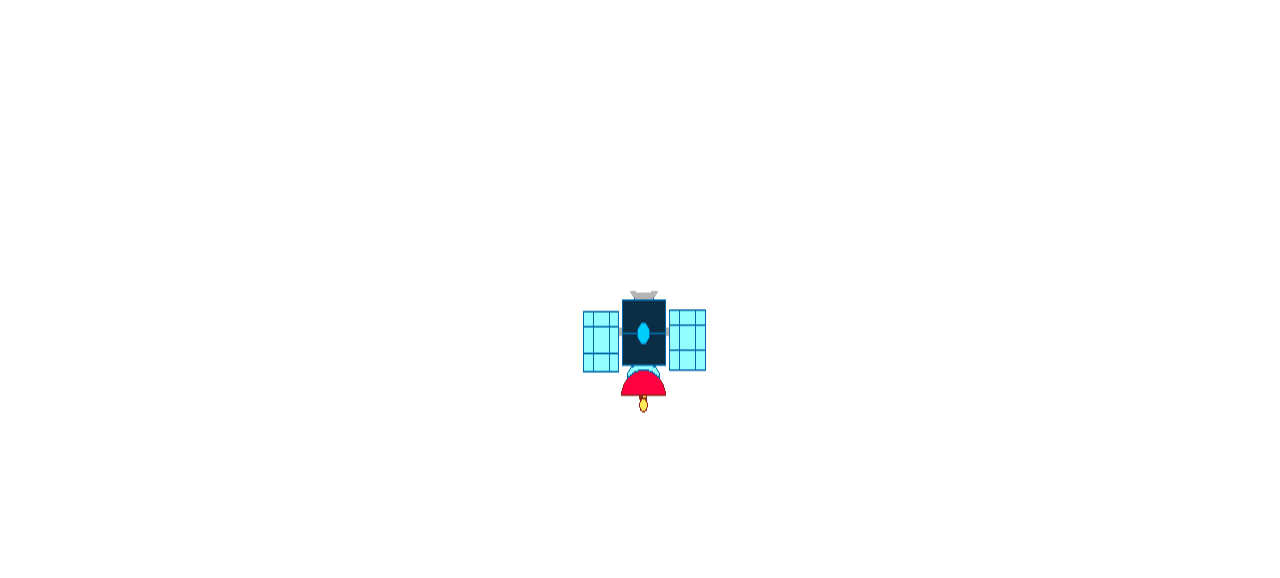
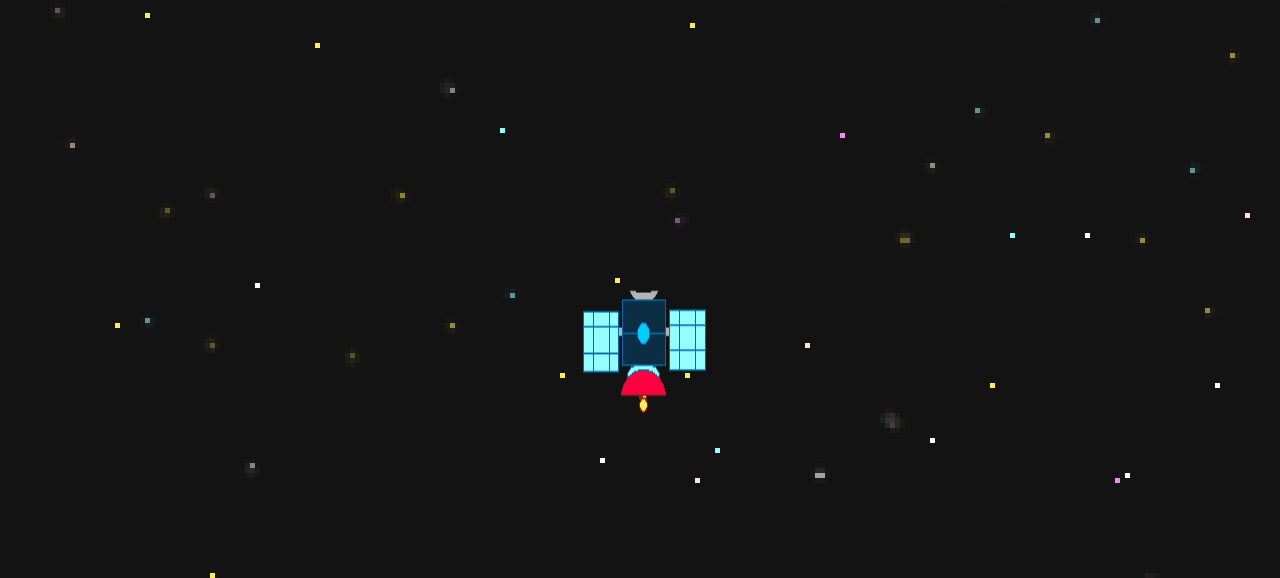
Before and after one commit to riccarM/pagina, a plain HTML site: page index.html in a window 1280 px wide. Shown: the part 222-800 px from the top of the page. Drawn offline with Linux system fonts and the light colour scheme; the site is published under a folder, as on GitHub Pages, so addresses that start at the root find nothing.

Commit message:
pequeño cambio bg

```diff
--- a/css/style.css
+++ b/css/style.css
@@ -9,7 +9,7 @@ html {
 body {
   width: 100%;
   height: 100vh;
-  background-image: url("/assets/space.png");
+  background-image: url("../assets/space.png");
   background-size: auto;
   display: flex;
   color: white;
```
